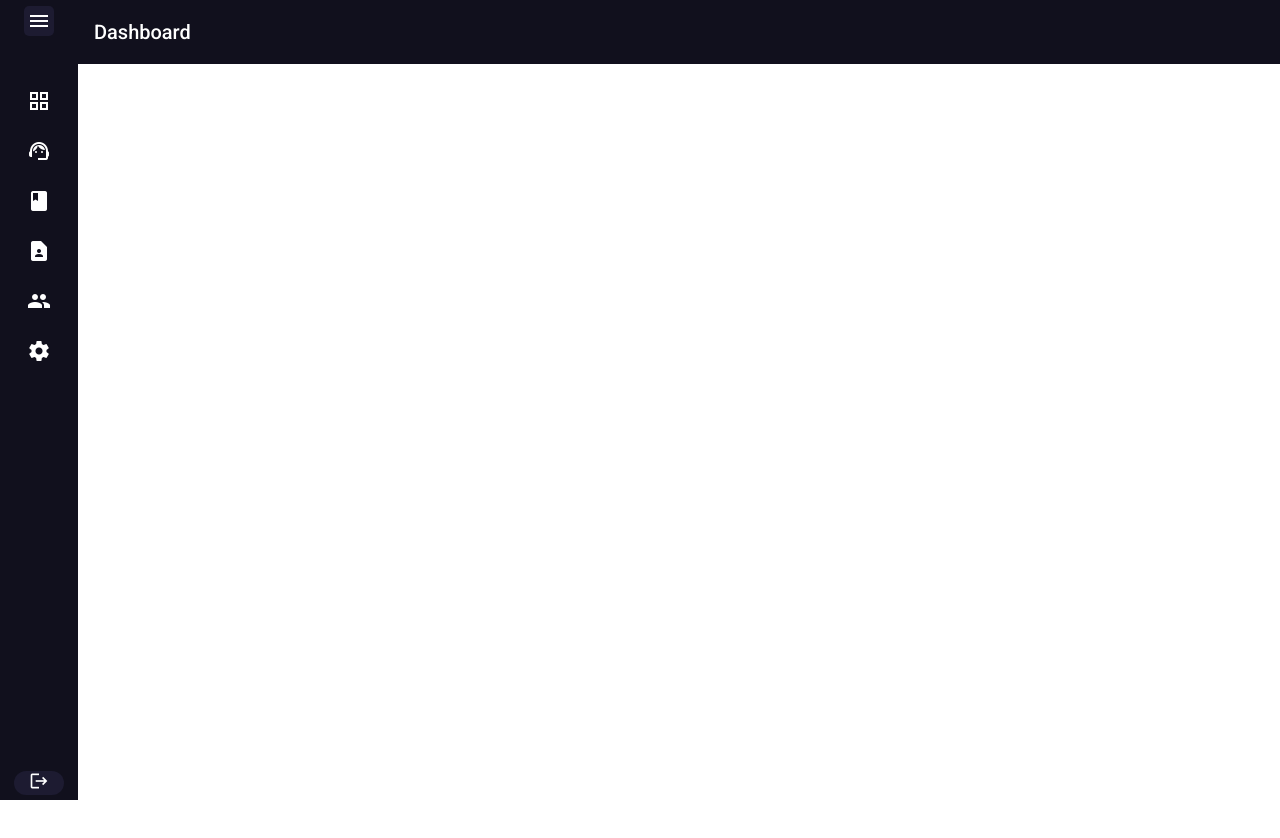
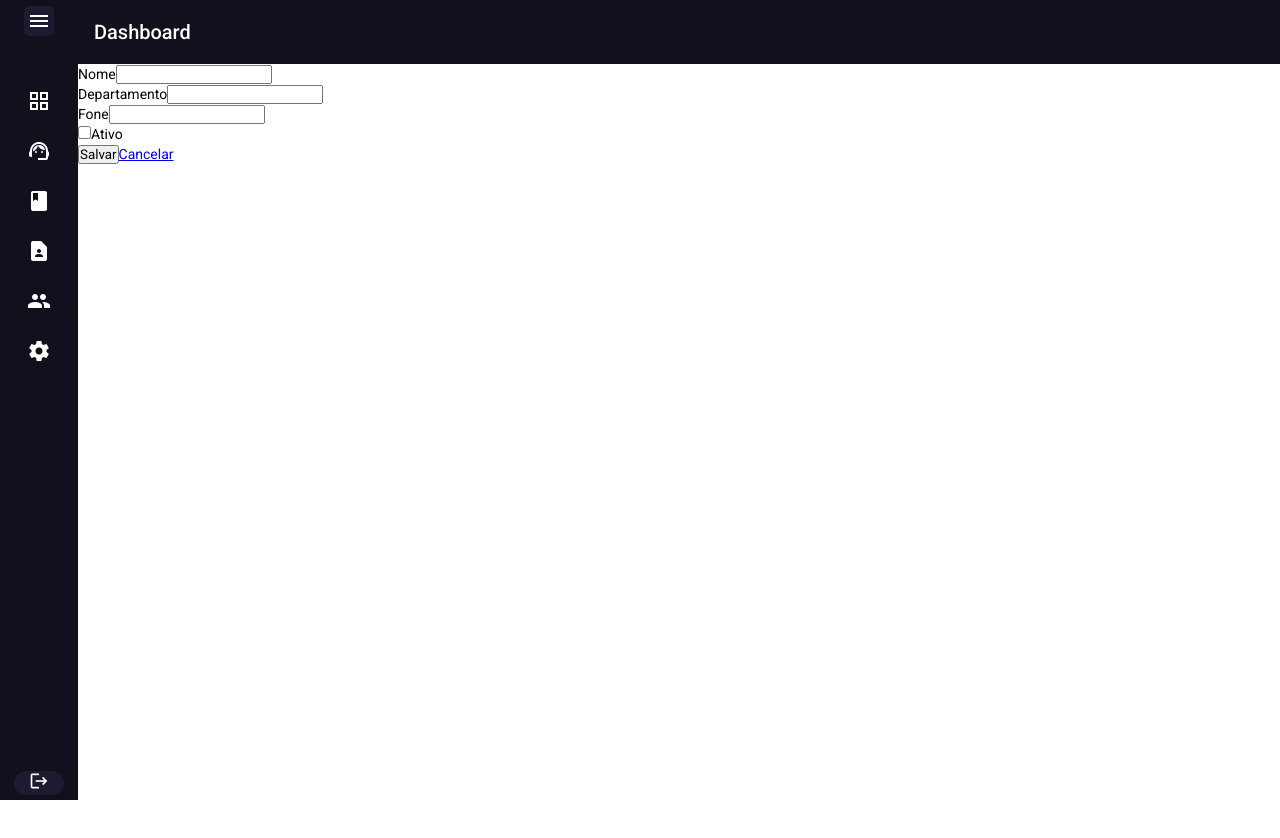
Before and after one commit to alanroinuj/StudyingAngular, an Angular app: page /employees in a window 1280 px wide. Before the commit this address led to /. Shown: the top 838 px of the page. Built offline with nearby package versions, Linux system fonts and the light colour scheme.

Commit message:
Forms Reactives

```diff
--- a/src/app/app-routing.module.ts
+++ b/src/app/app-routing.module.ts
@@ -1,3 +1,4 @@
+import { EmployeeComponent } from './page/employee/employee.component';
 import { TicketEditComponent } from './page/ticket/ticket-edit/ticket-edit.component';
 import { NgModule } from '@angular/core';
 import { Routes, RouterModule } from '@angular/router';
@@ -10,6 +11,7 @@ import { TicketCreateComponent } from './page/ticket/ticket-create/ticket-create
 
 const routes: Routes = [
   { path: '', component: HomeComponent },
+  { path: 'employees', component: EmployeeComponent},
   { path: 'tickets', component: TicketComponent },
   { path: 'tickets/create', component: TicketCreateComponent },
   { path: 'tickets/:id', component: TicketEditComponent },
--- a/src/app/app.module.ts
+++ b/src/app/app.module.ts
@@ -1,3 +1,4 @@
+import { EmployeeModule } from './page/employee/employee.module';
 import { TicketCreateComponent } from './page/ticket/ticket-create/ticket-create.component';
 import { NgModule } from '@angular/core';
 import { BrowserModule } from '@angular/platform-browser';
@@ -26,7 +27,7 @@ import { HighlightMouseDirective } from './page/ticket/highlight-mouse.directive
     UserCreateComponent,
     TicketCreateComponent,
     TicketEditComponent,
-    HighlightMouseDirective
+    HighlightMouseDirective,
   ],
   imports: [
     BrowserModule,
@@ -34,7 +35,8 @@ import { HighlightMouseDirective } from './page/ticket/highlight-mouse.directive
     BrowserAnimationsModule,
     AppRoutingModule,
     HttpClientModule,
-    FormsModule
+    FormsModule,
+    EmployeeModule
   ],
   exports:[
     HomeComponent,
--- /dev/null
+++ b/src/app/page/employee/employee.component.html
@@ -0,0 +1,26 @@
+<form [formGroup]="form">
+
+  <div class="form-group">
+    <label for="nome">Nome</label>
+    <input type="text" class="form-control" name="name" formControlName="name" required>
+  </div>
+
+  <div class="form-group">
+    <label for="department">Departamento</label>
+    <input type="text" class="form-control" name="department" formControlName="department">
+  </div>
+
+  <div class="form-group">
+    <label for="phone">Fone</label>
+    <input type="text" class="form-control" name="phone" formControlName="phone">
+  </div>
+
+  <div class="form-check">
+    <input class="form-check-input" type="checkbox" name="active" formControlName="active">
+    <label class="form-check-label" for="active">Ativo</label>
+  </div>
+
+  <button (click)="onSubmit()">Salvar</button>
+  <a href="#" class="btn btn-secondary mt-4 ml-2">Cancelar</a>
+
+</form>
--- /dev/null
+++ b/src/app/page/employee/employee.component.ts
@@ -0,0 +1,33 @@
+import { Employee } from './../../utils/models/employee';
+import { Component, OnInit } from '@angular/core';
+import { FormGroup, FormControl, FormBuilder } from '@angular/forms';
+
+@Component({
+  selector: 'app-employee',
+  templateUrl: './employee.component.html',
+  styleUrls: ['./employee.component.scss']
+})
+export class EmployeeComponent implements OnInit {
+
+  form: FormGroup;
+
+  constructor(private formBuilder: FormBuilder) { }
+
+  ngOnInit(){
+    this.createForm(new Employee);
+  }
+
+  createForm(employee: Employee) {
+    this.form = this.formBuilder.group({
+      name: [(employee.name)],
+      department: [(employee.department)],
+      phone: [(employee.phone)],
+      active: [(employee.active)]
+    })
+  }
+
+  onSubmit(){
+    console.log(this.form.value);
+  }
+
+}
--- /dev/null
+++ b/src/app/utils/models/employee.ts
@@ -0,0 +1,7 @@
+export class Employee{
+  id: number;
+  name: string;
+  department: string;
+  phone: string;
+  active: boolean;
+}
--- a/src/components/shared.module.ts
+++ b/src/components/shared.module.ts
@@ -1,7 +1,7 @@
 import { RouterModule } from '@angular/router';
 import { NgModule } from '@angular/core';
 import { CommonModule } from '@angular/common';
-import { FormsModule } from '@angular/forms';
+import { FormsModule, ReactiveFormsModule } from '@angular/forms';
 
 import { HeaderComponent } from './header/header.component';
 import { SidebarComponent } from './sidebar/sidebar.component';
@@ -38,7 +38,8 @@ import { AlertDialogComponent } from './alert-dialog/alert-dialog.component'
     MatSnackBarModule,
     MatDialogModule,
     RouterModule,
-    FormsModule
+    FormsModule,
+    ReactiveFormsModule
   ],
   exports: [
     HeaderComponent,
--- a/src/components/sidebar/sidebar.component.html
+++ b/src/components/sidebar/sidebar.component.html
@@ -32,7 +32,7 @@
       <span class="tooltip">Soluções</span>
     </li>
     <li>
-      <a href="#">
+      <a routerLinkActive="links_name" routerLink="/employees">
         <mat-icon class="mat-18">contact_page</mat-icon>
         <span class="links_name">Contatos</span>
       </a>
```
Also changed, not shown: src/app/page/employee/employee.module.ts (added, +17 -0 lines), src/app/page/employee/employee.component.scss (added), 1 other file (tests, documents, lock files or other folders).
